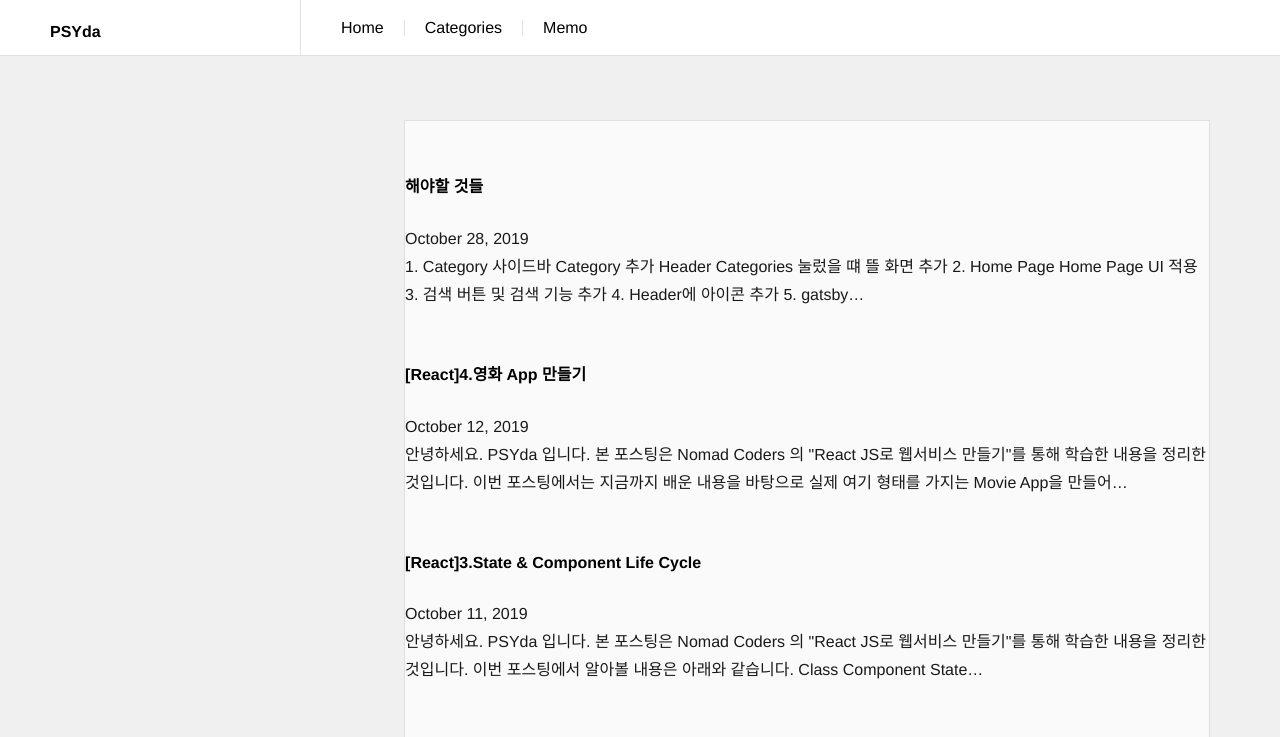
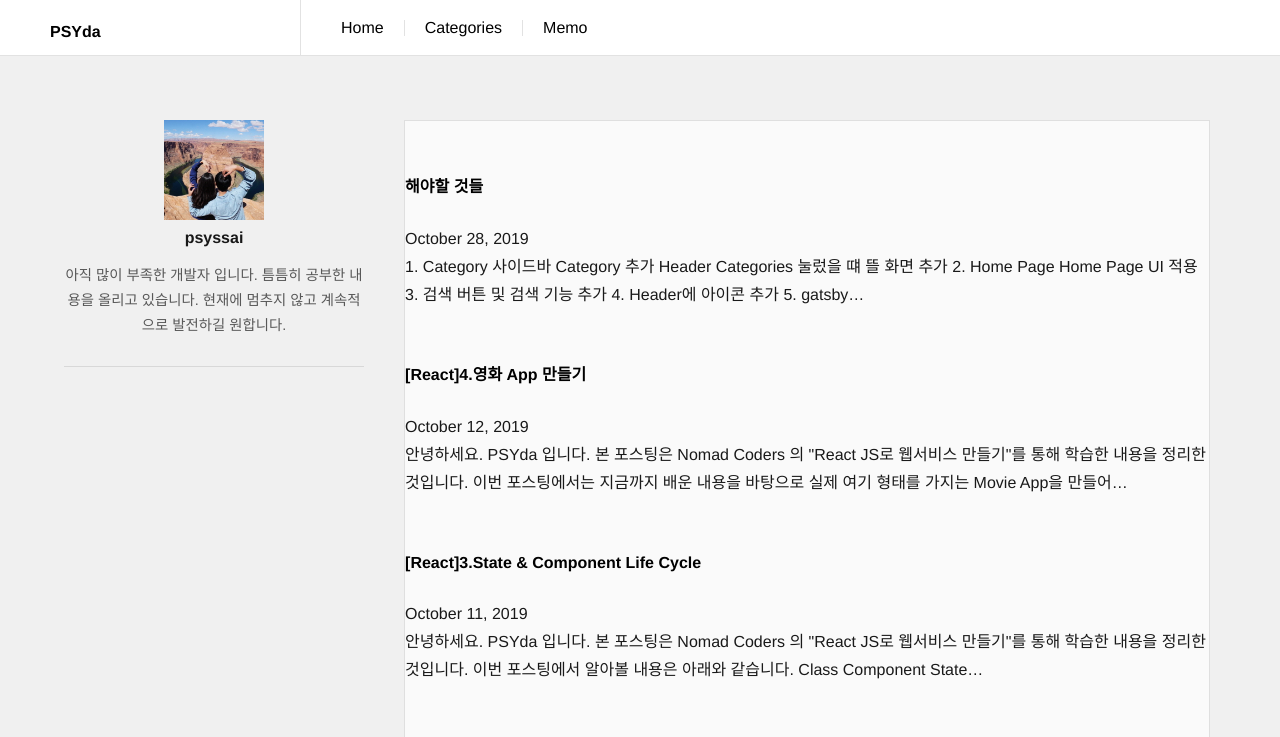
Before and after one commit to psyssai/PSYda-gatsby, a Gatsby site: page / in a window 1280 px wide. Shown: the top 737 px of the page. Built offline with nearby package versions, Linux system fonts and the light colour scheme; Gatsby itself is replaced by a stand-in of ours; some packages are replaced by stand-ins of ours.

Commit message:
0.1.3 header& sidebar를 class component로 변환 과정 중

```diff
--- a/src/components/layout.js
+++ b/src/components/layout.js
@@ -4,13 +4,14 @@ import Header from "./header/header"
 import "./layout.css"
 class Layout extends React.Component {
   render() {
-    const { title, children } = this.props
-    console.log("####Layout",children)
+    const { title, author, avatar, description, children } = this.props
+
+    console.log("####Layout",this.props)
     return (
       <div id = "wrapper">
         <Header title = {title}/>
         <div id ="container">
-          <Sidebar />
+        <Sidebar author = {author} description = {description} avatar = {avatar}/>
           <main id = "main">
             {children}
           </main>
--- a/src/components/sidebar/sidebar.js
+++ b/src/components/sidebar/sidebar.js
@@ -3,7 +3,12 @@ import { useStaticQuery, graphql } from "gatsby"
 import Image from "gatsby-image"
 import "./sidebar.css";
 
-const splitCategories = ( categories ) => {
+class Sidebar extends React.Component{
+  constructor(props){
+    super(props);
+  }
+
+  splitCategories = ( categories ) => {
     let newCategories = [];
     categories.map( category =>
       (category !== null
@@ -13,24 +18,35 @@ const splitCategories = ( categories ) => {
     return newCategories;
   }
 
-class Sidebar extends React.Component{
-  constructor(props){
-    super(props);
-    /*
-    this.profile = (
+  render(){
+    console.log("###side2",this.props)
+    const {avatar, author, description} = this.props;
+    const profile = (
       <section id = "introduce">
       <Image
-          fixed={this.data.avatar.childImageSharp.fixed}
+          fixed={avatar.childImageSharp.fixed}
           alt={author}
       />
       <h2 className = "author">{author}</h2>
       <p>{description}</p>
     </section>
     );
-    */
-    /*
-    this.data = useStaticQuery(graphql`
-    query BioQuery {
+
+    return(
+      <section id = "sidebar">
+        {profile}
+        <section id = "categories">
+
+        </section>
+
+      </section>
+  );
+  }
+}
+export default Sidebar;
+
+export const pageQuery = graphql`
+    query {
       avatar: file(absolutePath: { regex: "/logo.jpg/" }) {
         childImageSharp {
           fixed(width: 100, height: 100) {
@@ -48,25 +64,4 @@ class Sidebar extends React.Component{
         }
       }
     }
-  `)
-  */
-
-  }
-
-  render(){
-
-  //const { author } = this.data.site.siteMetadata
-  //const { description } = this.data.site.siteMetadata
-
-    return(
-      <section id = "sidebar">
-        {this.profile}
-        <section id = "categories">
-
-        </section>
-
-      </section>
-  );
-  }
-}
-export default Sidebar;
+  `
--- a/src/pages/index.js
+++ b/src/pages/index.js
@@ -7,22 +7,22 @@ import SEO from "../components/seo"
 class BlogIndex extends React.Component {
   getUniqueCategories(posts){
     let categories = [];
-    posts.map( edge =>( categories.push(edge.node.frontmatter.category)));
-    let uniqueCategories = Array.from(new Set(categories));
-    console.log("##getUnique",categories, uniqueCategories)
-    return uniqueCategories;
+    posts.map( edge =>( categories.push(edge.node.frontmatter.category )))
+    return Array.from(new Set(categories));
   }
 
   render() {
+    console.log("###BLogIndex",this.props)
     const { data } = this.props
-    console.log(this.props)
     const siteTitle = data.site.siteMetadata.title
     const posts = data.allMarkdownRemark.edges
+    const author = data.site.siteMetadata.author
+    const description = data.site.siteMetadata.description
+    const avatar = data.avatar;
+    this.getUniqueCategories(posts)
 
-    const categories = this.getUniqueCategories(posts)
-    console.log("#####index", categories)
     return (
-      <Layout title={siteTitle} >
+      <Layout title={siteTitle} author = {author} description = {description} avatar = {avatar}>
         <SEO title={siteTitle} />
         <Bio />
         {posts.map(({ node }) => {
@@ -60,6 +60,18 @@ export const pageQuery = graphql`
     site {
       siteMetadata {
         title
+        author
+        description
+      }
+    }
+    avatar: file(absolutePath: { regex: "/logo.jpg/" }) {
+      childImageSharp {
+        fixed(width: 100, height: 100) {
+          ...GatsbyImageSharpFixed
+        }
+        fluid(maxWidth: 50){
+          ...GatsbyImageSharpFluid
+        }
       }
     }
     allMarkdownRemark(sort: { fields: [frontmatter___date], order: DESC }) {
```
Also changed, not shown: src/templates/blog-post.js (+34 -1 lines). Lines whose indentation alone changed are shown as unchanged.
